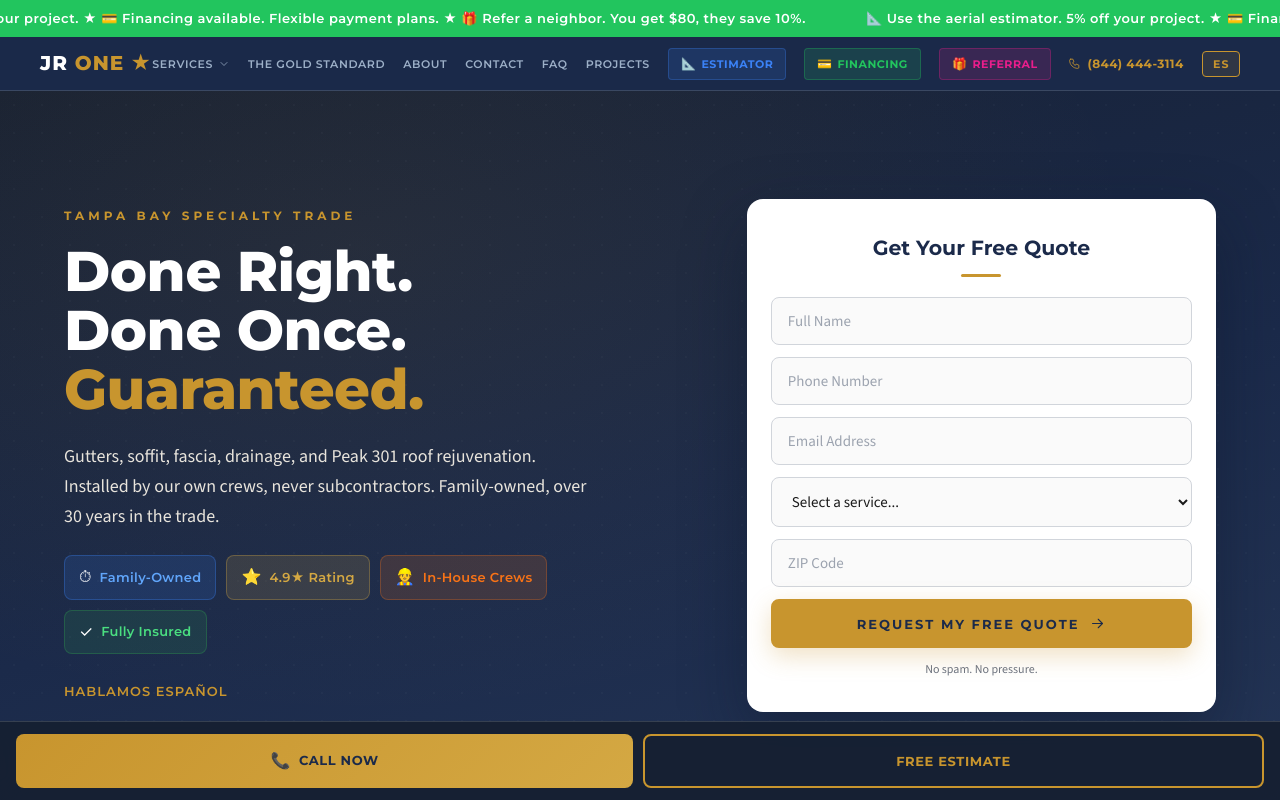
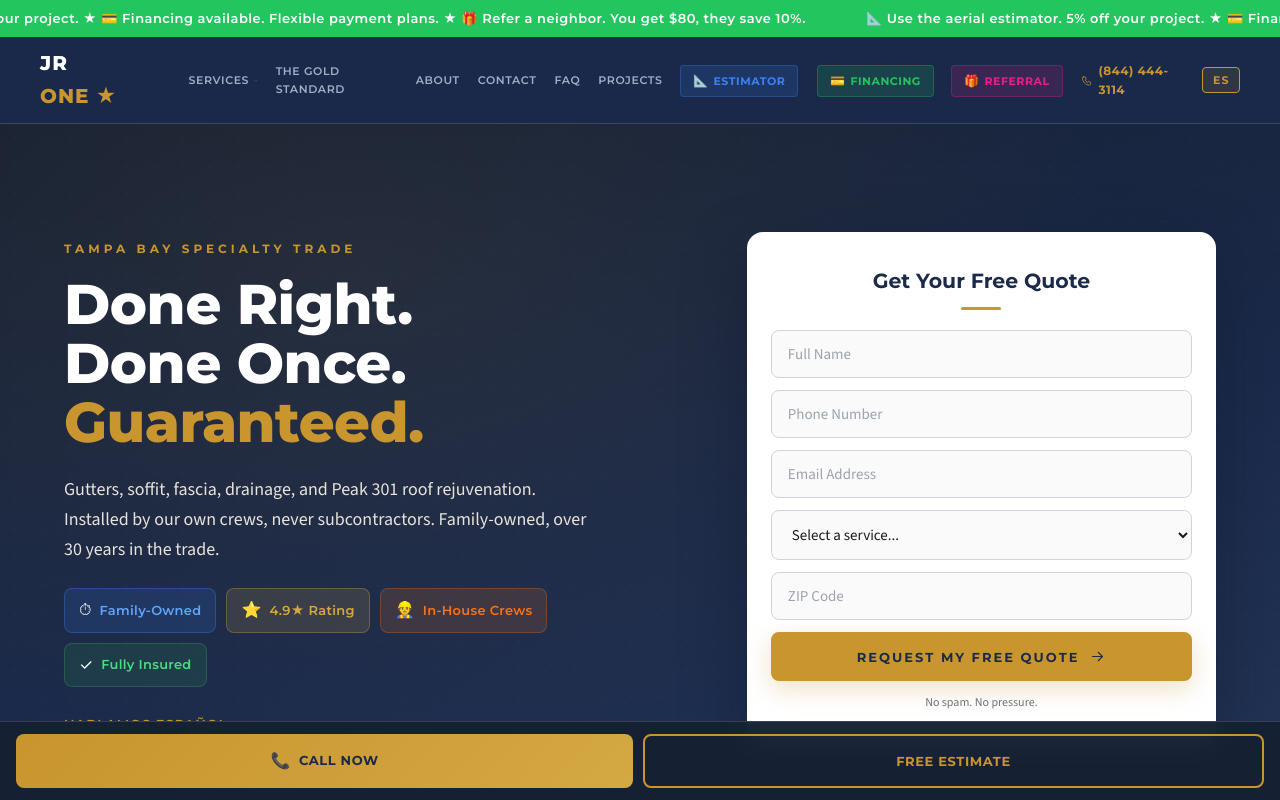
Before and after one commit to popeyejjvv/jr-one-website, a Next.js app: page / in a window 1280 px wide. Shown: the top 800 px of the page. Built offline with nearby package versions, Linux system fonts and the light colour scheme.

Commit message:
Nav logo: 40px right padding so star breathes from Services tab
Co-Authored-By: claude-flow <ruv@ruv.net>

```diff
--- a/components/SiteNav.jsx
+++ b/components/SiteNav.jsx
@@ -108,6 +108,7 @@ export default function SiteNav({ promoBanner }) {
               fontWeight: 800,
               color: "var(--jr-paper)",
               letterSpacing: "1px",
+              paddingRight: "var(--jr-space-10)",
             }}
           >
             JR <span style={{ color: "var(--jr-gold)" }}>ONE</span>
```
